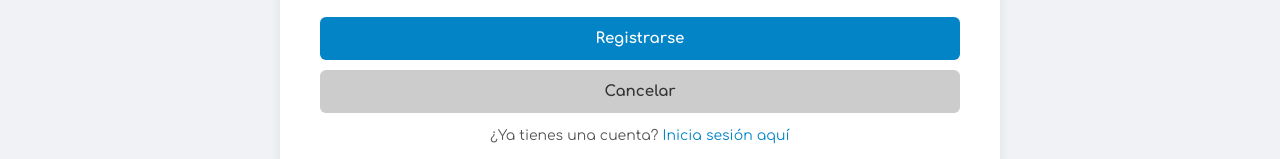
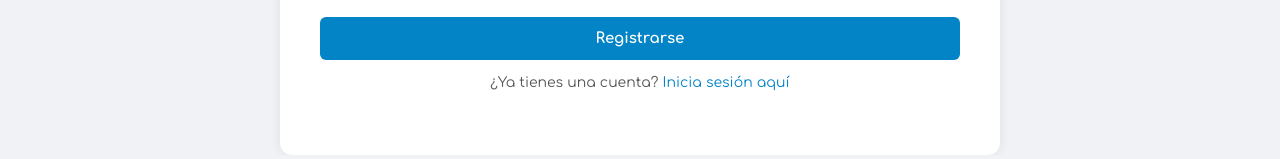
Before and after one commit to MauryQV/o-sansi-olympiad-registry, a React (Vite) app in the folder frontend/: page /registro in a window 1280 px wide. Shown: the part 793-952 px from the top of the page. Built offline with nearby package versions, Linux system fonts and the light colour scheme; no server answers.

Commit message:
Se quito el botn cancelar del registro ya que es innecesario a peticion de los QA's

```diff
--- a/frontend/src/components/RegistroUsuario.jsx
+++ b/frontend/src/components/RegistroUsuario.jsx
@@ -186,13 +186,6 @@ const RegistroUsuario = () => {
           )}
 
           <button type="submit" className="registro-btn">Registrarse</button>
-          <button
-            type="button"
-            className="registro-btn cancelar"
-            onClick={() => window.location.href = '/'}
-          >
-            Cancelar
-          </button>
 
           <p className="registro-login">
             ¿Ya tienes una cuenta? <a href="/login">Inicia sesión aquí</a>
--- a/frontend/src/styles/RegistroUsuario.css
+++ b/frontend/src/styles/RegistroUsuario.css
@@ -166,13 +166,3 @@ body {
 .registro-group select.error {
   border: 1px solid red;
 }
-
-.registro-btn.cancelar {
-  background-color: #ccc;
-  color: #333;
-  margin-top: 10px;
-}
-
-.registro-btn.cancelar:hover {
-  background-color: #bbb;
-}
```
